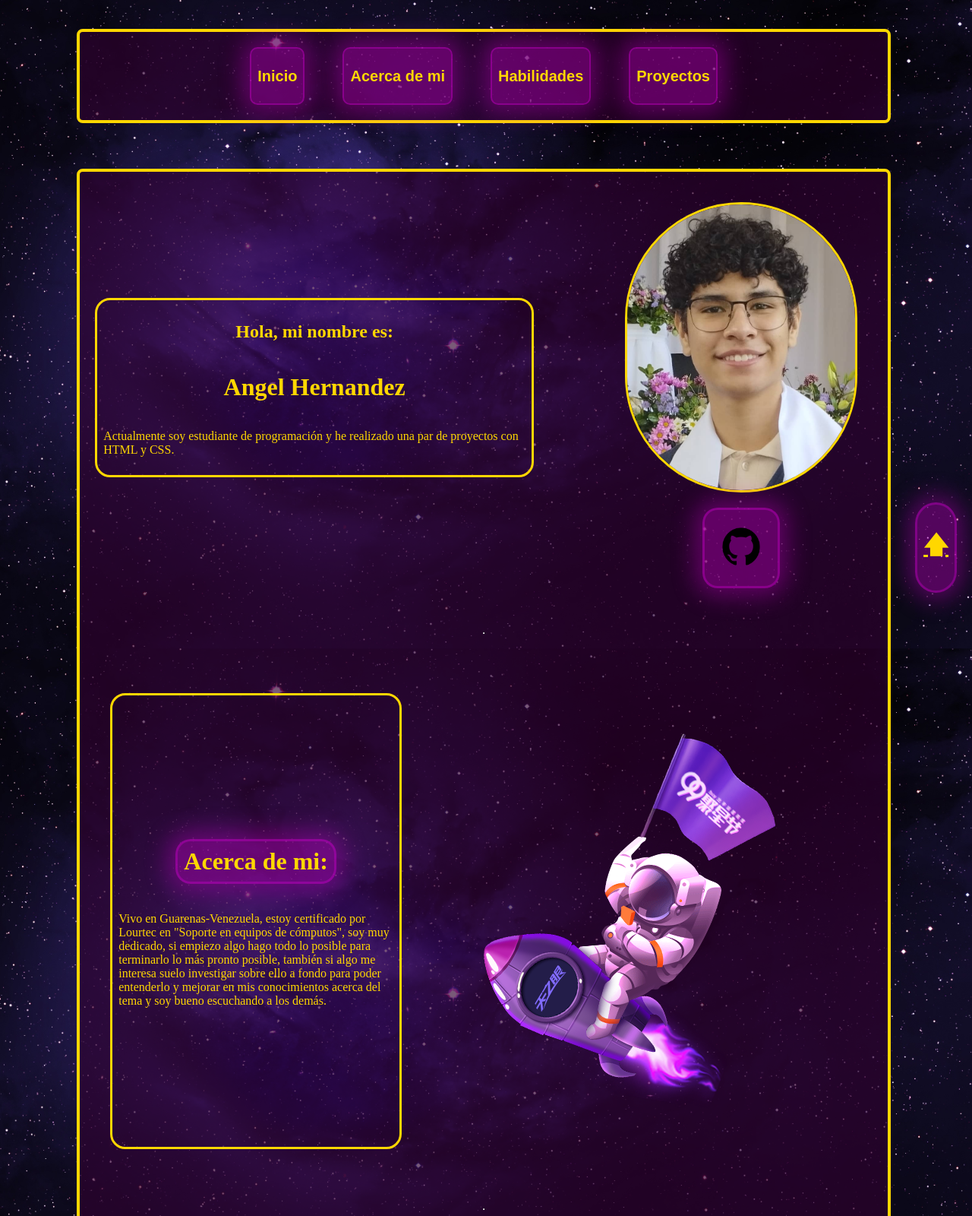
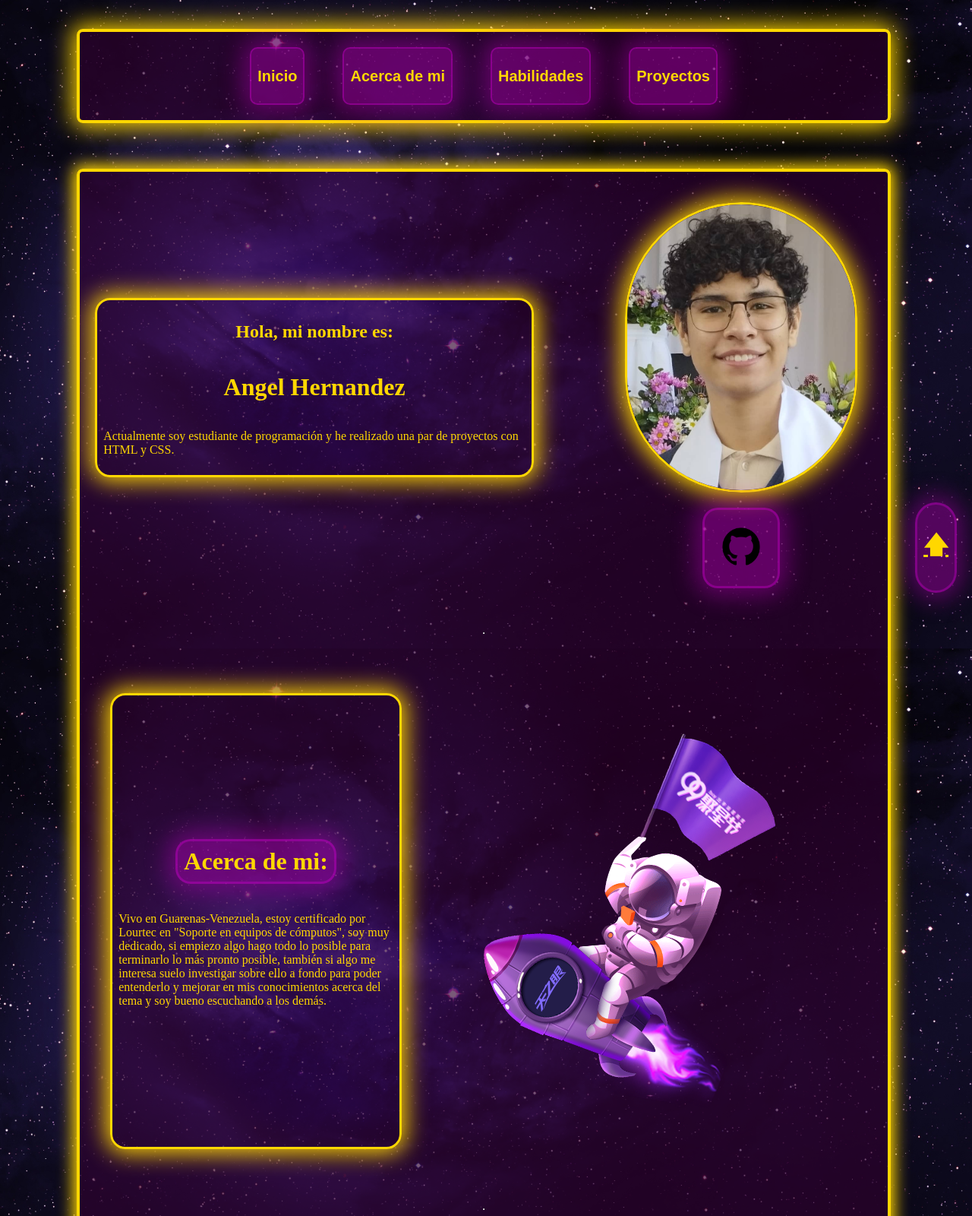
Before and after one commit to AngelhtProgrammer/Portafolio, a plain HTML site: page index.html in a window 1280 px wide. Shown: the top 1600 px of the page at 76% size. Drawn offline with Linux system fonts and the light colour scheme.

Commit message:
fix shadow box

```diff
--- a/index.css
+++ b/index.css
@@ -36,8 +36,7 @@ header {
   border: 4px;
   border-radius: 8px;
   border-style: solid;
-  box-shadow: 0px 0px 30p
-px gold;
+  box-shadow: 0px 0px 30px 5px gold;
   border-color: gold;
   padding: 20px;
   background: rgba(48, 0, 48, 0.644);
@@ -90,8 +89,7 @@ body {
   border: 4px;
   border-radius: 8px;
   border-style: solid;
-  box-shadow: 0px 0px 20p
-px gold;
+  box-shadow: 0px 0px 20px 5px gold;
   border-color: gold;
   padding: 20px;
   background: rgba(48, 0, 48, 0.644);
@@ -111,8 +109,7 @@ px gold;
   border-radius: 500px;
   margin: 20px;
   border-style: solid;
-  box-shadow: 0px 0px 30p
-px gold;
+  box-shadow: 0px 0px 30px 5px gold;
   border-color: gold;
 }
 #git {
@@ -148,8 +145,7 @@ px gold;
   padding: 8px;
   border-radius: 20px;
   border-style: solid;
-  box-shadow: 0px 0px 30p
-px gold;
+  box-shadow: 0px 0px 30px 5px gold;
   border-color: gold;
 }
 #box2 {
@@ -166,11 +162,10 @@ px gold;
   padding: 8px;
   border-radius: 20px;
   border-style: solid;
-  box-shadow: 0px 0px 30p
-px gold;
+  box-shadow: 0px 0px 30px 5px gold;
   border-color: gold;
 }
-#logos{
+#logos {
   display: flex;
   gap: 50px;
 }
@@ -184,8 +179,7 @@ px gold;
   padding: 8px;
   border-radius: 20px;
   border-style: solid;
-  box-shadow: 0px 0px 30p
-px gold;
+  box-shadow: 0px 0px 30px 5px gold;
   border-color: gold;
   gap: 50px;
 }
@@ -198,8 +192,7 @@ px gold;
   padding: 8px;
   border-radius: 20px;
   border-style: solid;
-  box-shadow: 0px 0px 30p
-px gold;
+  box-shadow: 0px 0px 30px 5px gold;
   border-color: gold;
 }
 .titulos {
@@ -237,17 +230,17 @@ px gold;
   border-color: rgba(201, 2, 201, 0.678);
   transform: translateY(-3px);
 }
-.img-blog{
+.img-blog {
   border-radius: 10px;
   width: 90%;
 }
 @media (max-width: 768px) {
-  #todo{
+  #todo {
     display: flex;
     flex-direction: column;
     align-items: center;
   }
-  body{
+  body {
     display: flex;
     justify-content: center;
   }
@@ -262,7 +255,7 @@ px gold;
     display: flex;
     flex-direction: column;
   }
-  .bot{
+  .bot {
     height: 50px;
     display: flex;
     justify-content: center;
```
Also changed, not shown: index.html (line endings or trailing spaces).
